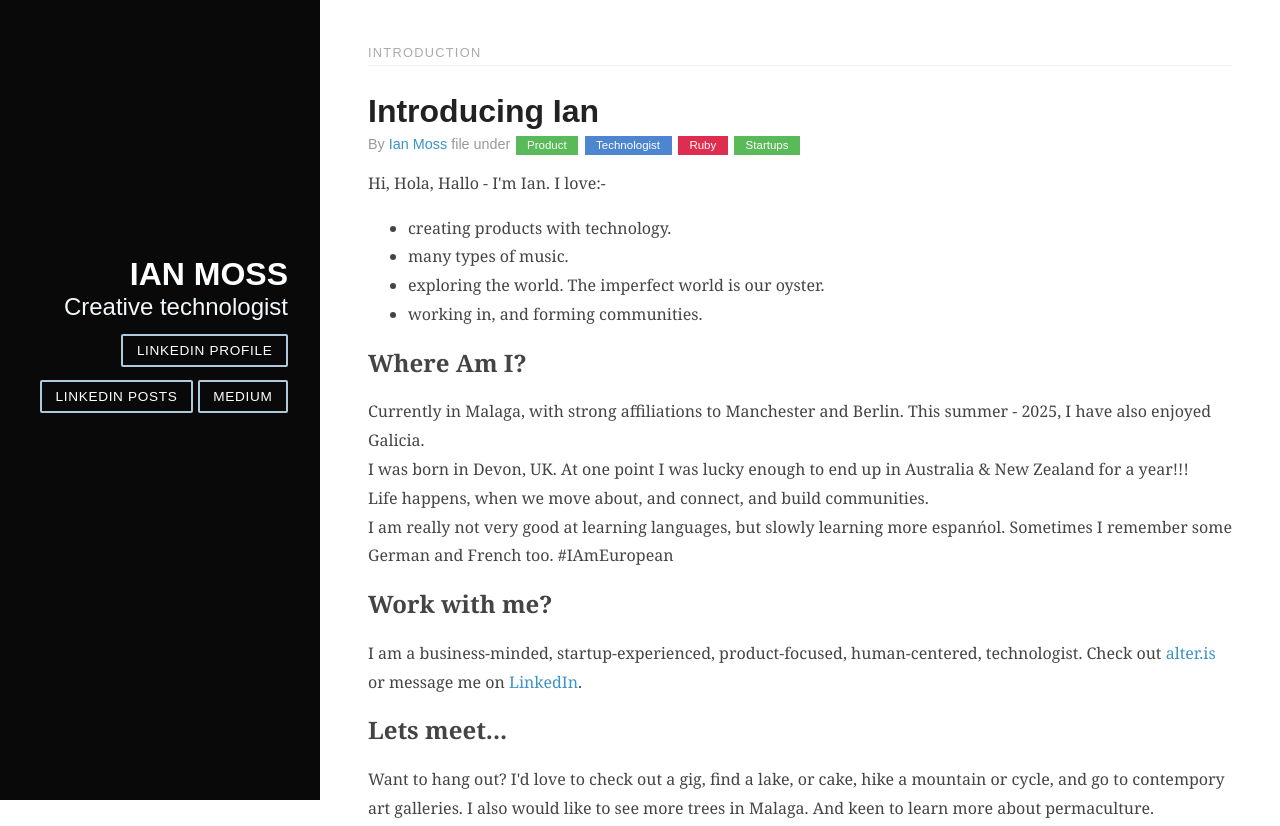
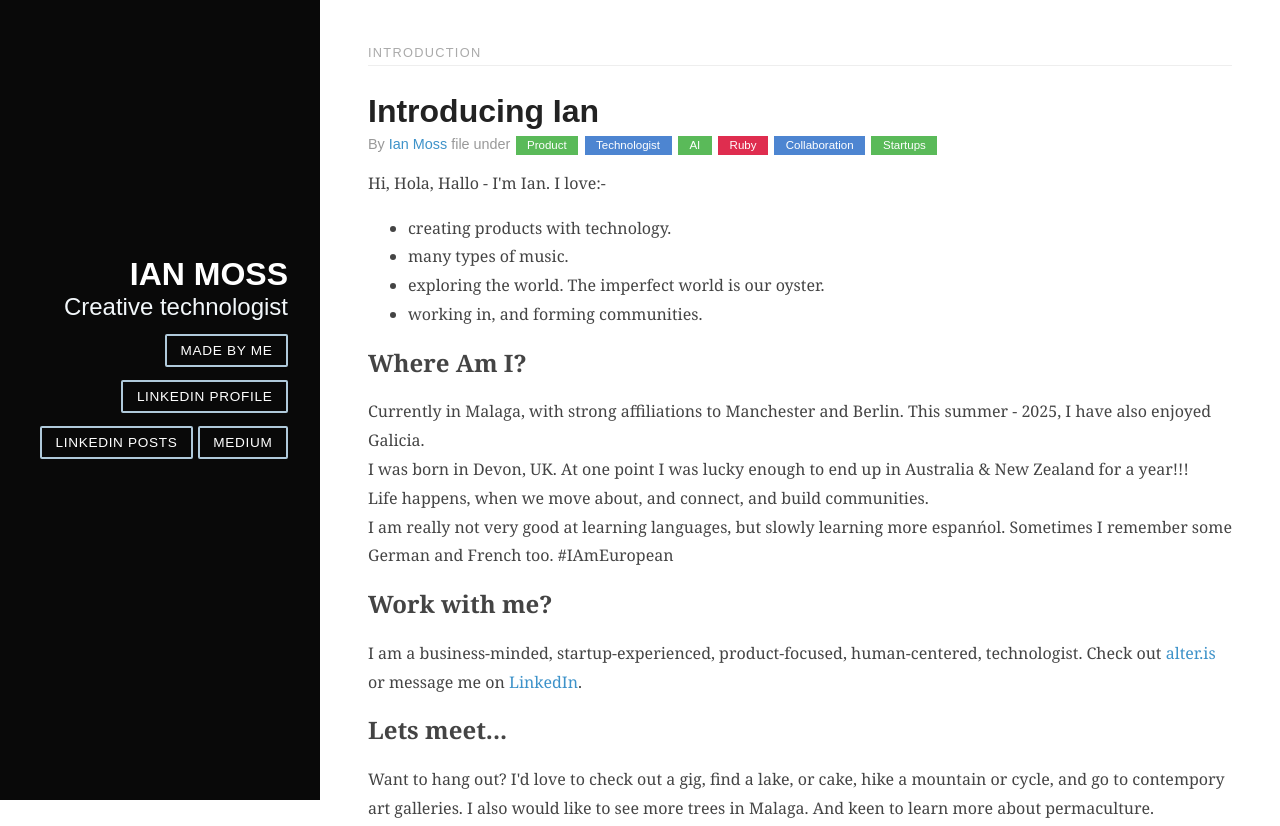
Before and after one commit to alterisian/alterisian.github.io, a plain HTML site: page index.html in a window 1280 px wide. Shown: the top 826 px of the page. Drawn offline with nearby package versions, Linux system fonts and the light colour scheme.

Commit message:
add in made by me, and additional categories. Exposing Made By

```diff
--- a/index.html
+++ b/index.html
@@ -20,6 +20,9 @@
 
         <nav class="nav">
           <ul class="nav-list">
+            <li class="nav-item">
+              <a class="pure-button" target="_blank" href="made/index.html">Made By Me</a>
+            </li>
             <li class="nav-item">
               <a class="pure-button" target="_blank" href="https://linkedin.com/in/alteris">LinkedIn Profile</a>
             </li>
@@ -45,7 +48,12 @@
                       <h2 class="post-title">Introducing Ian</h2>
 
                       <p class="post-meta">
-                          By <a href="#" class="post-author">Ian Moss</a> file under <a class="post-category post-category-design" href="#">Product</a> <a class="post-category post-category-pure" href="#">Technologist</a> <a class="post-category post-category-js" href="#">Ruby</a> <a class="post-category post-category-design" href="#">Startups</a>
+                          By <a href="#" class="post-author">Ian Moss</a> file under <a class="post-category post-category-design" href="#">Product</a>
+                          <a class="post-category post-category-pure" href="#">Technologist</a>
+                          <a class="post-category post-category-design" href="#">AI</a>
+                           <a class="post-category post-category-js" href="#">Ruby</a>
+                           <a class="post-category post-category-pure" href="#">Collaboration</a>
+                            <a class="post-category post-category-design" href="#">Startups</a>
                       </p>
                     </header>
 
```
Also changed, not shown: made/index.html (+1 -0 lines), made/lovablemalaga.html (+1 -1 lines).
